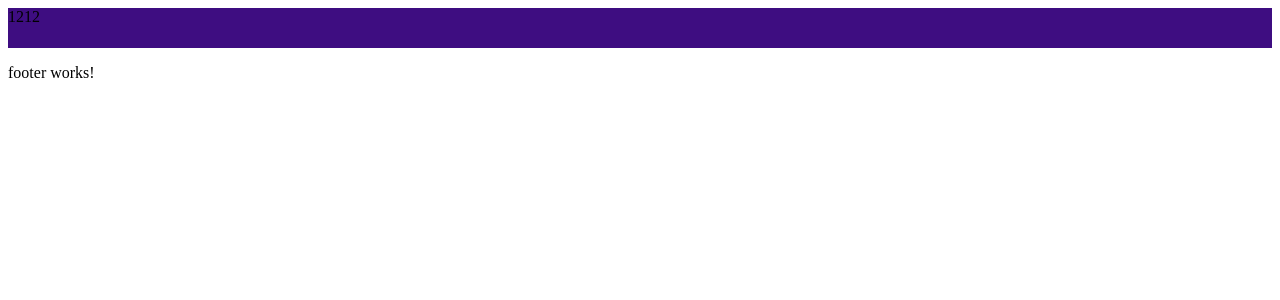
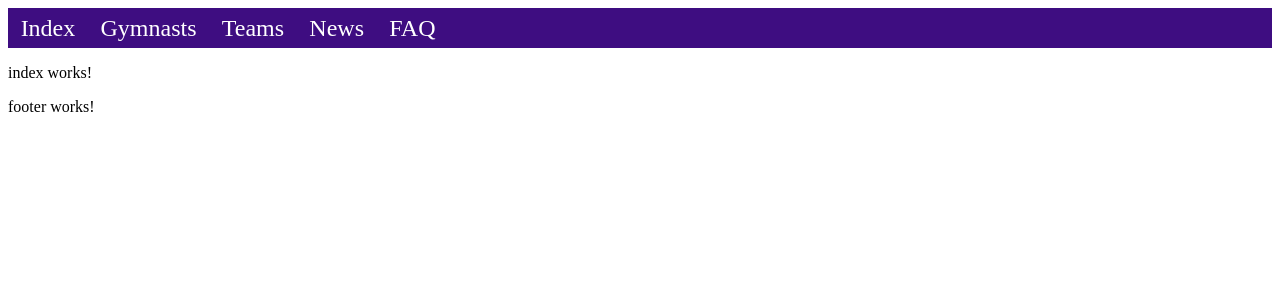
Before and after one commit to skullkid59600/Projet_Front, an Angular app: page / in a window 1280 px wide. Shown: the top 300 px of the page. Built offline with nearby package versions, Linux system fonts and the light colour scheme.

Commit message:
:sparkles: : routing fin

```diff
--- a/src/app/header/header.component.css
+++ b/src/app/header/header.component.css
@@ -3,3 +3,18 @@
   display: flex;
   height: 5vh;
 }
+
+.link {
+  align-items: center;
+  color: white;
+  display: flex;
+  font-size: 1.5em;
+  outline: none;
+  padding: 0 1%;
+  text-decoration: none;
+}
+
+.link:hover {
+  background-color: #1f0640;
+  cursor: pointer;
+}
--- a/src/app/header/header.component.html
+++ b/src/app/header/header.component.html
@@ -1,9 +1,8 @@
 <div class="header">
   <!-- Partie de gauche -->
-  <div routerLink="/index" class="link">1</div>
-  <div routerLink="/notfound" class="link">2</div>
-
-  <!-- Partie de droite -->
-  <div routerLink="/index" class="link">1</div>
-  <div routerLink="/notfound" class="link">2</div>
+  <div routerLink="/index" class="link">Index</div>
+  <div routerLink="/gymnasts" class="link">Gymnasts</div>
+  <div routerLink="/teams" class="link">Teams</div>
+  <div routerLink="/news" class="link">News</div>
+  <div routerLink="/faq" class="link">FAQ</div>
 </div>
```
Also changed, not shown: src/app/app-routing.module.ts (+11 -2 lines).
